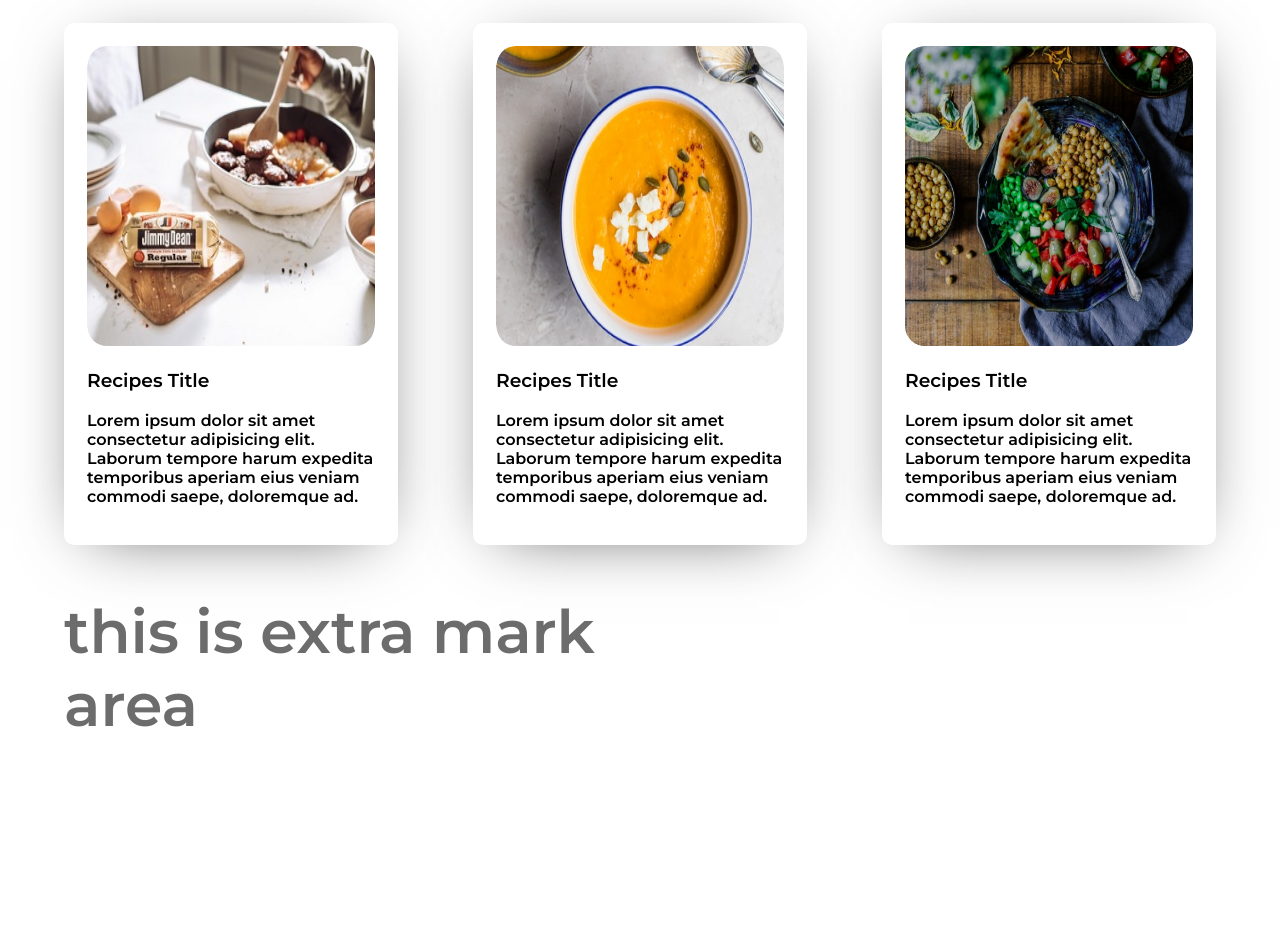
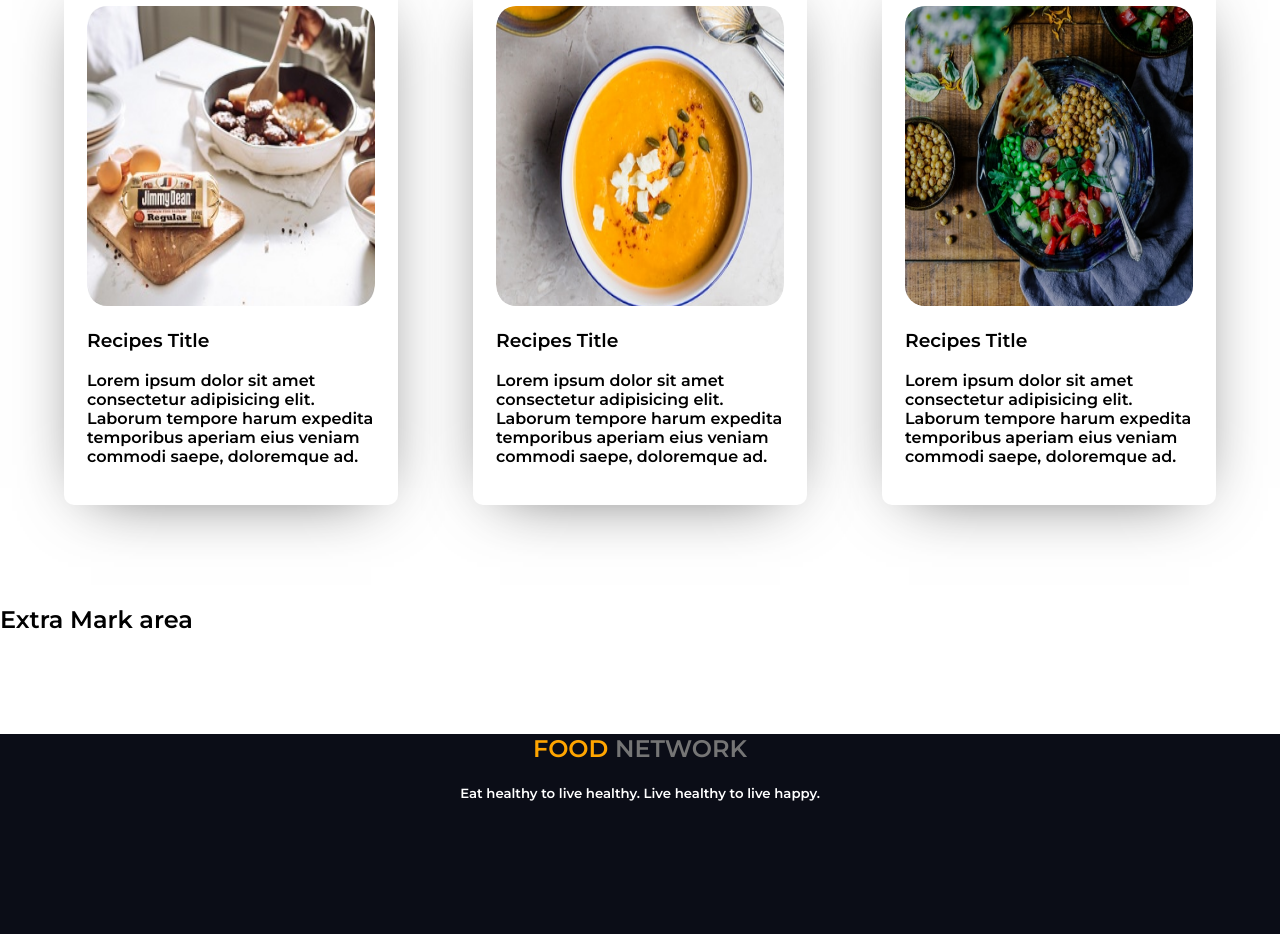
Before and after one commit to taibislamdipu/food-network, a plain HTML site: page index.html in a window 1280 px wide. Shown: the part 1555-2489 px from the top of the page. Before the commit the page ends 2345 px from the top, so only its background shows below. Drawn offline with Linux system fonts and the light colour scheme.

Commit message:
footer done

```diff
--- a/css/style.css
+++ b/css/style.css
@@ -9,9 +9,18 @@ body{
     color: orange;
 }
 
+.gray-color{
+    color: #757575;
+}
+
+section{
+    margin-bottom: 100px;
+    /* background-color: lightblue; */
+}
+
 .flex-section{
     display: flex;
-    margin-top: 40px;
+    /* margin-top: 40px; */
     margin-bottom: 40px;
 }
 
@@ -33,8 +42,6 @@ body{
 
 .subheading{
     padding-bottom: 50px;
-    color: #757575;
-
 }
 
 .half-width img{
@@ -103,3 +110,13 @@ body{
     margin-right: 5%;
 
 }
+
+footer{
+    background-color: #0B0D17;
+    height: 200px;
+    text-align: center;
+}
+
+footer h5{
+    color: white;
+}
--- a/index.html
+++ b/index.html
@@ -24,7 +24,7 @@
     <section class="flex-section">
         <div class="half-width order-food-section">
             <h1><span class="orange-color">Skip</span> The Diet, Just Eat Healthy With Food Network </h1>
-            <p class="subheading">
+            <p class="subheading gray-color">
                 Imagine you don't need a diet because we provide
                 healthy and delicious food for you!
             </p>
@@ -83,9 +83,14 @@
         </div>
     </section>
 
-    <section class="half-width">
-        <h1>this is extra mark area</h1>
+    <section>
+        <h1>Extra Mark area </h1>
     </section>
+
+    <footer>
+        <h2><span class="orange-color">FOOD</span>  <span class="gray-color">NETWORK</span></h2>
+        <h5>Eat healthy to live healthy. Live healthy to live happy.</h5>
+    </footer>
 </body>
 
 </html>
```
